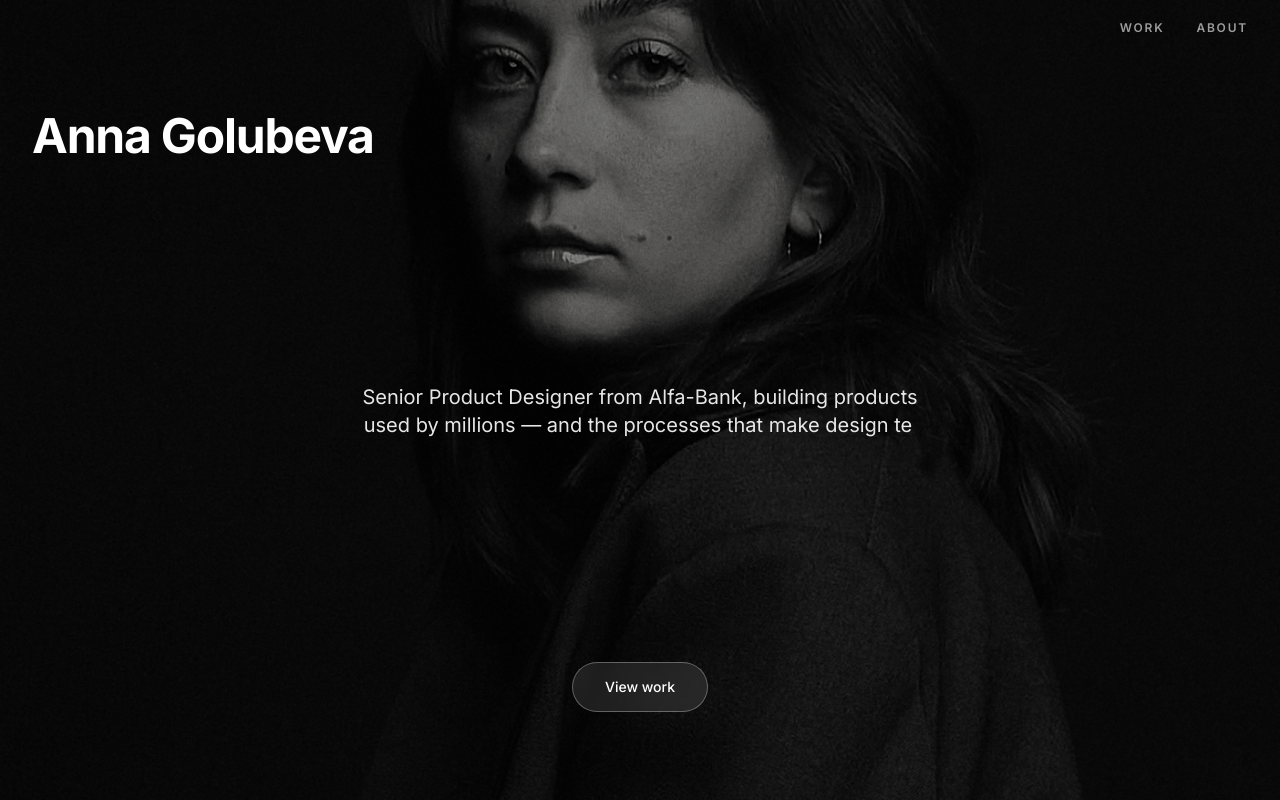
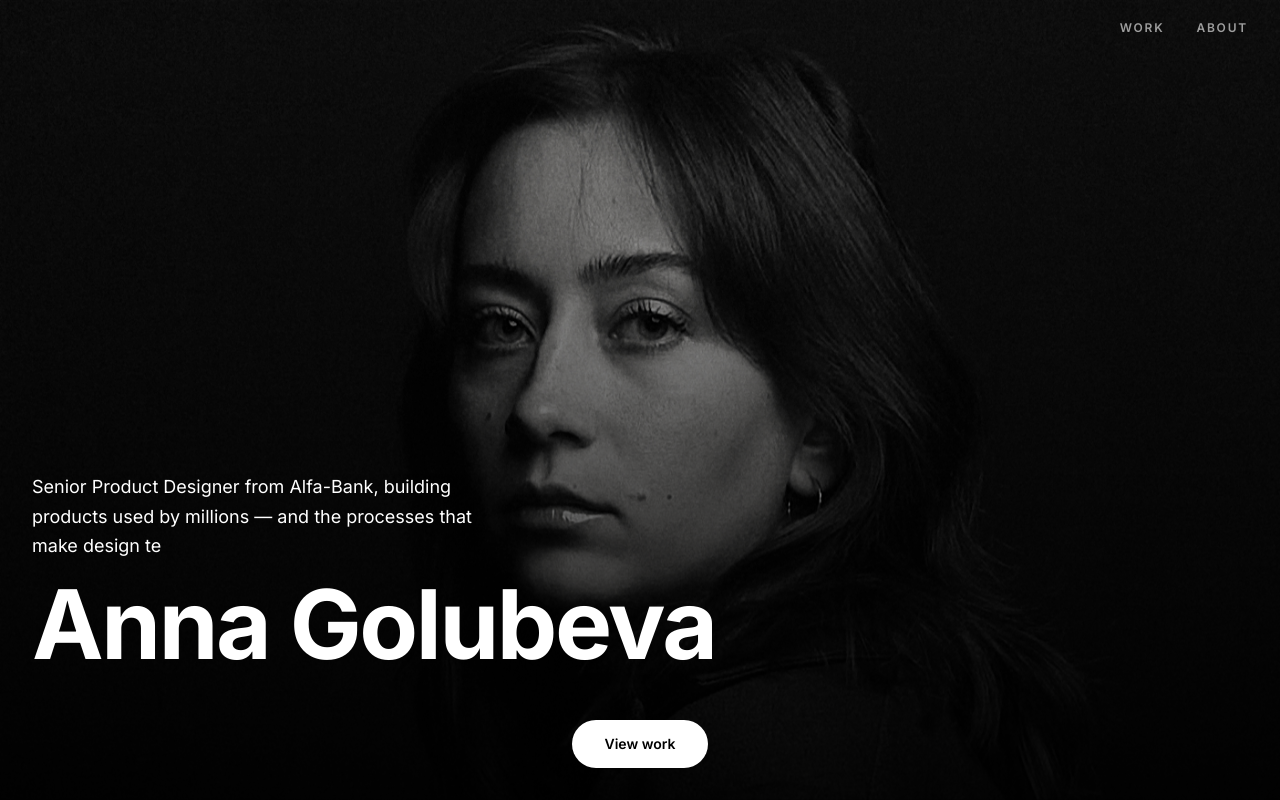
Before and after one commit to AnnGolub/portfolio, a Next.js app: page / in a window 1280 px wide. Shown: the top 800 px of the page. Built offline with nearby package versions, Linux system fonts and the light colour scheme.

Commit message:
Redesign hero with bottom-left name and gradient overlay.
Face-focused photo positioning, white CTA pill, and top-right navigation on home.

Co-authored-by: Cursor <cursoragent@cursor.com>

```diff
--- a/components/Header.tsx
+++ b/components/Header.tsx
@@ -43,16 +43,16 @@ export function Header() {
     <header
       className={`fixed inset-x-0 top-0 z-50 border-b transition-colors duration-300 ${headerBg}`}
     >
-      <div className="flex items-center justify-between px-5 py-5 sm:px-8">
-        {!isHome ? (
+      <div
+        className={`flex items-center px-5 py-5 sm:px-8 ${isHome ? "justify-end" : "justify-between"}`}
+      >
+        {!isHome && (
           <Link
             href="/"
             className="text-sm font-bold tracking-tight text-white transition-opacity hover:opacity-70"
           >
             {site.name}
           </Link>
-        ) : (
-          <span className="w-px" aria-hidden />
         )}
 
         <nav className="hidden gap-8 sm:flex">
--- a/components/Hero.tsx
+++ b/components/Hero.tsx
@@ -6,7 +6,7 @@ import { TypewriterText } from "@/components/TypewriterText";
 import { site } from "@/data/site";
 
 export function Hero() {
-  const bgRef = useRef<HTMLDivElement>(null);
+  const bgRef = useRef<HTMLImageElement>(null);
 
   useEffect(() => {
     const onScroll = () => {
@@ -20,41 +20,38 @@ export function Hero() {
   }, []);
 
   return (
-    <section className="relative flex min-h-[100dvh] flex-col overflow-hidden">
-      <div
+    <section className="relative min-h-[100dvh] overflow-hidden">
+      <img
         ref={bgRef}
-        className="absolute inset-0 -top-[10%] h-[120%] w-full will-change-transform"
-        style={{
-          backgroundImage: "url(/photo.jpg)",
-          backgroundSize: "cover",
-          backgroundPosition: "center",
-        }}
-        aria-hidden
-      />
-      <div
-        className="absolute inset-0 bg-[rgba(0,0,0,0.4)]"
+        src="/photo.jpg"
+        alt=""
+        className="absolute inset-0 h-full w-full object-cover object-[50%_15%] will-change-transform md:object-[50%_20%]"
         aria-hidden
       />
 
-      <div className="relative z-10 flex min-h-[100dvh] flex-1 flex-col px-5 pb-10 pt-24 sm:px-8 sm:pb-14 sm:pt-28">
-        <h1 className="text-3xl font-bold tracking-tight text-white sm:text-4xl md:text-5xl">
-          {site.name}
-        </h1>
+      <div
+        className="absolute inset-0 bg-gradient-to-b from-transparent to-[rgba(0,0,0,0.85)]"
+        aria-hidden
+      />
 
+      <div className="relative z-10 flex min-h-[100dvh] flex-col justify-end px-5 pb-28 pt-24 sm:px-8 sm:pb-32">
         <TypewriterText
           text={site.tagline}
           speed={50}
-          className="mx-auto my-auto max-w-md text-center text-base leading-relaxed text-white/90 sm:max-w-xl sm:text-lg md:text-xl"
+          className="mb-4 max-w-md text-left text-lg leading-relaxed text-white"
         />
+        <h1 className="text-5xl font-bold tracking-tight text-white md:text-8xl">
+          {site.name}
+        </h1>
+      </div>
 
-        <div className="flex justify-center pb-4 sm:pb-8">
-          <Link
-            href="#work"
-            className="rounded-full border border-white/30 bg-white/10 px-8 py-3.5 text-sm font-medium text-white backdrop-blur-sm transition-colors hover:bg-white/20"
-          >
-            View work
-          </Link>
-        </div>
+      <div className="absolute bottom-6 left-0 right-0 z-20 flex justify-center px-5 sm:bottom-8">
+        <Link
+          href="#work"
+          className="rounded-full bg-white px-8 py-3.5 text-sm font-semibold text-black transition-opacity hover:opacity-90"
+        >
+          View work
+        </Link>
       </div>
     </section>
   );
--- a/components/TypewriterText.tsx
+++ b/components/TypewriterText.tsx
@@ -56,7 +56,7 @@ export function TypewriterText({
       <span>{text.slice(0, charIndex)}</span>
       {showCursor && (
         <span
-          className={`ml-0.5 inline-block h-[1em] w-0.5 translate-y-px align-middle bg-white ${
+          className={`ml-0.5 inline-block h-[1em] w-0.5 translate-y-px align-middle bg-current ${
             isComplete ? "" : "animate-cursor-blink"
           }`}
           style={isComplete ? { opacity: cursorOn ? 1 : 0 } : undefined}
```
